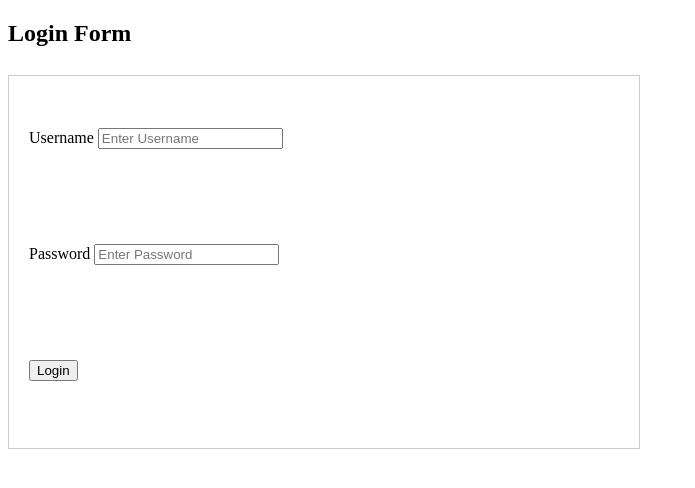
After one commit to fidiwputro/fidiwputro.github.io, a PHP site: page /1201220022_Farrel/login.html in a window 1280 px wide. The commit adds this page. Shown: the top 488 px of the page, without its empty margins (0-695 px from the left). Run offline with PHP 8.4, Linux system fonts and the light colour scheme.

Commit message:
update login

```diff
--- a/1201220022_Farrel/laptop.html
+++ b/1201220022_Farrel/laptop.html
@@ -17,9 +17,10 @@
 					<li><a href="#">HOME</a></li>
 					<li><a href="#">STORE</a></li>
 					<li><a href="#">PAYMENT</a></li>
-					<li><a href="#">LOG IN</a></li>
+					<li><a href="login.html">Log in</a></li>
 				</ul>
 			</div>
+			<
 
 			<div class="search">
 				<input class="srch" type="search" name="" placeholder=" search here">
--- /dev/null
+++ b/1201220022_Farrel/login.html
@@ -0,0 +1,21 @@
+<!DOCTYPE html>
+<html>
+<head>
+<meta name="viewport" content="width=device-width, initial-scale=1">
+<title>LaptopLab Login</title>
+<link rel="stylesheet" href="style.css">
+</head>
+<body>
+<h2> Login Form</h2>
+
+<form action="/action_page.php" method="post">
+<div class="container">
+	<label for "name"><a>Username</a></label>
+	<input type="text" placeholder="Enter Username" name="name" required>
+
+	<p label for "pass"><a>Password</a></label>
+	<input type="password" placeholder="Enter Password" name="psw" required>
+
+	<p> <button type="submit">Login</button></p>
+</div>
+</form>
--- a/1201220022_Farrel/style.css
+++ b/1201220022_Farrel/style.css
@@ -1,8 +1,6 @@
 {
 	margin: 0;
 	padding: 0;
-
-
 }
 
 .navbar{
@@ -112,3 +110,14 @@ main .dashboard img{
     height: 70px;
     width: 100%;
 }
+
+.container{
+	width: 50%;
+  padding: 12px 20px;
+  margin: 8px 0;
+  display: inline-block;
+  border: 1px solid #ccc;
+  box-sizing: border-box;
+  line-height: 100px;
+  display: inline-block;
+}
```
